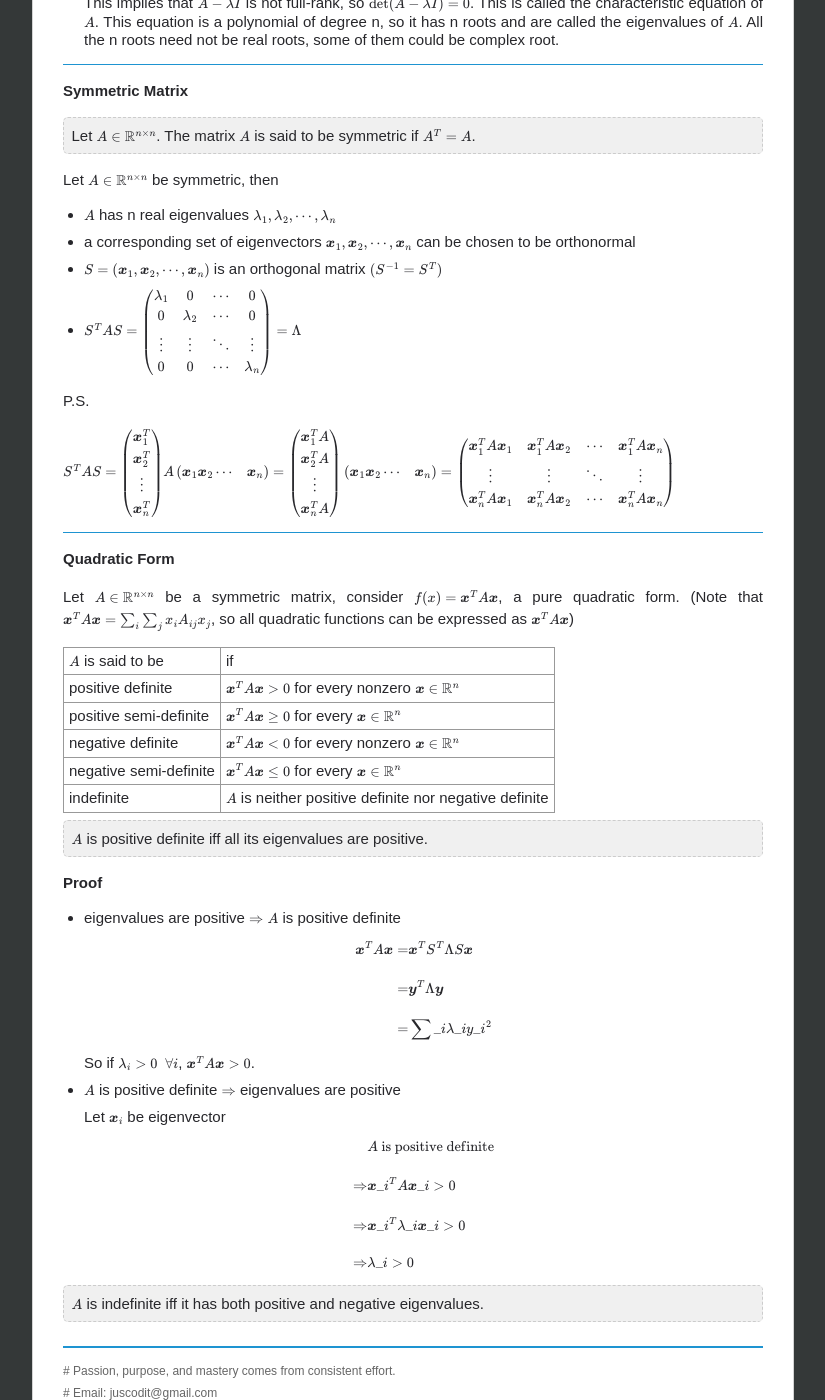
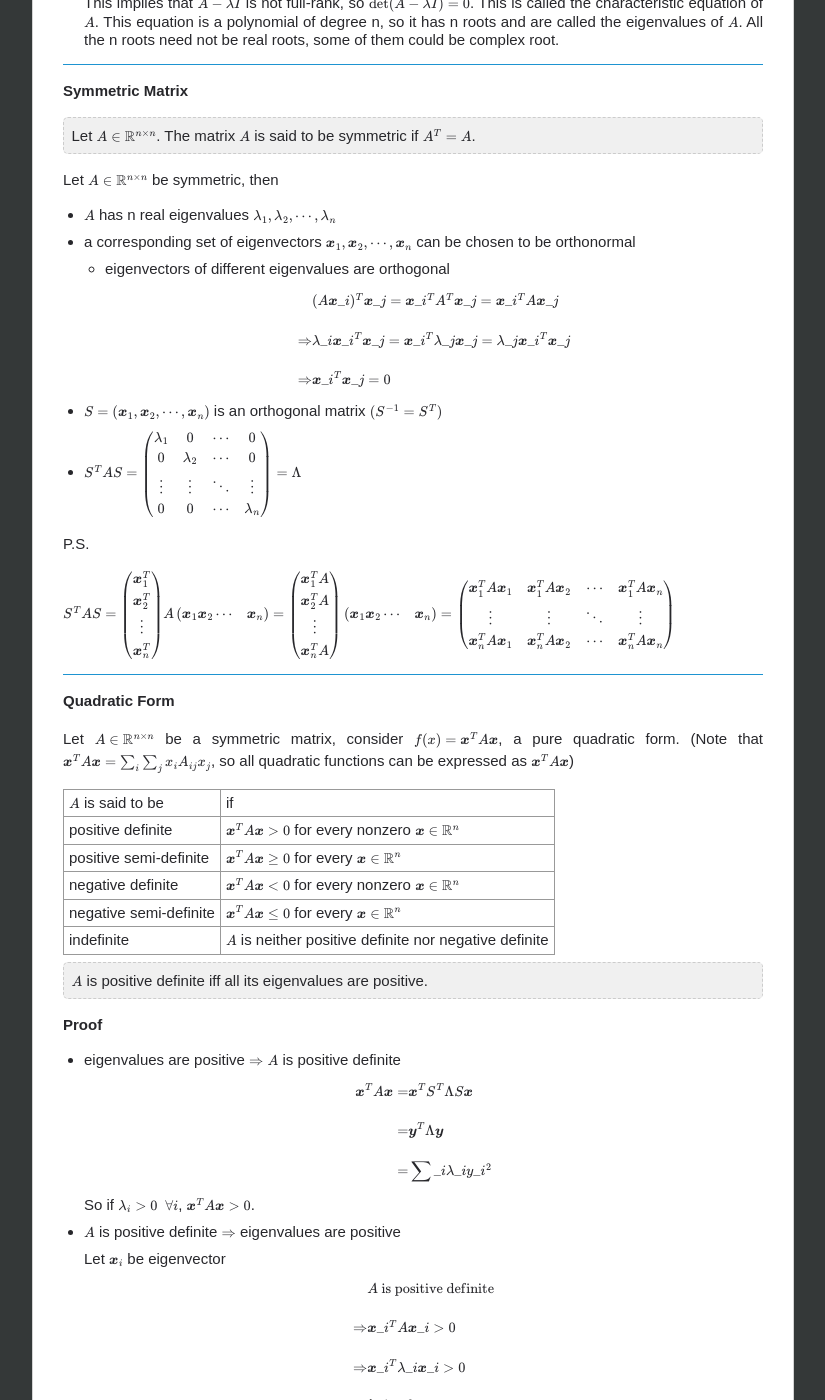
Before and after one commit to chenrushan/chenrushan.github.io, a Jekyll site: the page built from _posts/2014-03-21-NPTEL-02-mathback.markdown, in a window 1280 px wide and 1400 px high, scrolled down 6610 px. Shown: the whole window, without its empty margins (227-1052 px from the left). Built offline with Jekyll 4.4.1, drawn with Linux system fonts in a browser that asks for light colours; Markdown is read by kramdown in place of the engine named in the settings; formulas are drawn with MathJax 3.

Commit message:
[np02]: update

```diff
--- a/_posts/2014-03-21-NPTEL-02-mathback.markdown
+++ b/_posts/2014-03-21-NPTEL-02-mathback.markdown
@@ -346,6 +346,16 @@ Let $A \in \mathbb{R}^{n\times n}$ be symmetric, then
 
 * a corresponding set of eigenvectors $\{ \boldsymbol{x}\_1, \boldsymbol{x}\_2, \cdots, \boldsymbol{x}\_n\}$ can be chosen to be orthonormal
 
+  * eigenvectors of different eigenvalues are orthogonal
+
+     $$
+     \begin{align}
+     & (A \boldsymbol{x}\_i)^T \boldsymbol{x}\_j = \boldsymbol{x}\_i^T A^T \boldsymbol{x}\_j = \boldsymbol{x}\_i^T A \boldsymbol{x}\_j \\\\
+     \Rightarrow & \lambda\_i \boldsymbol{x}\_i^T \boldsymbol{x}\_j = \boldsymbol{x}\_i^T \lambda\_j \boldsymbol{x}\_j = \lambda\_j \boldsymbol{x}\_i^T \boldsymbol{x}\_j \\\\
+     \Rightarrow & \boldsymbol{x}\_i^T \boldsymbol{x}\_j = 0
+     \end{align}
+     $$
+
 * $S = ( \boldsymbol{x}\_1, \boldsymbol{x}\_2, \cdots, \boldsymbol{x}\_n )$ is an orthogonal matrix $(S^{-1} = S^T)$
 
 * $S^T A S = \begin{pmatrix} \lambda\_1 & 0 & \cdots & 0 \\\\ 0 & \lambda\_2 & \cdots & 0 \\\\ \vdots & \vdots & \ddots & \vdots \\\\ 0 & 0 & \cdots & \lambda\_n \end{pmatrix} = \Lambda$
@@ -402,3 +412,7 @@ $A$ is positive definite iff all its eigenvalues are positive.
 <blockquote>
 $A$ is indefinite iff it has both positive and negative eigenvalues.
 </blockquote>
+
+-----------------------
+
+**Solution of Ax=b**
```
